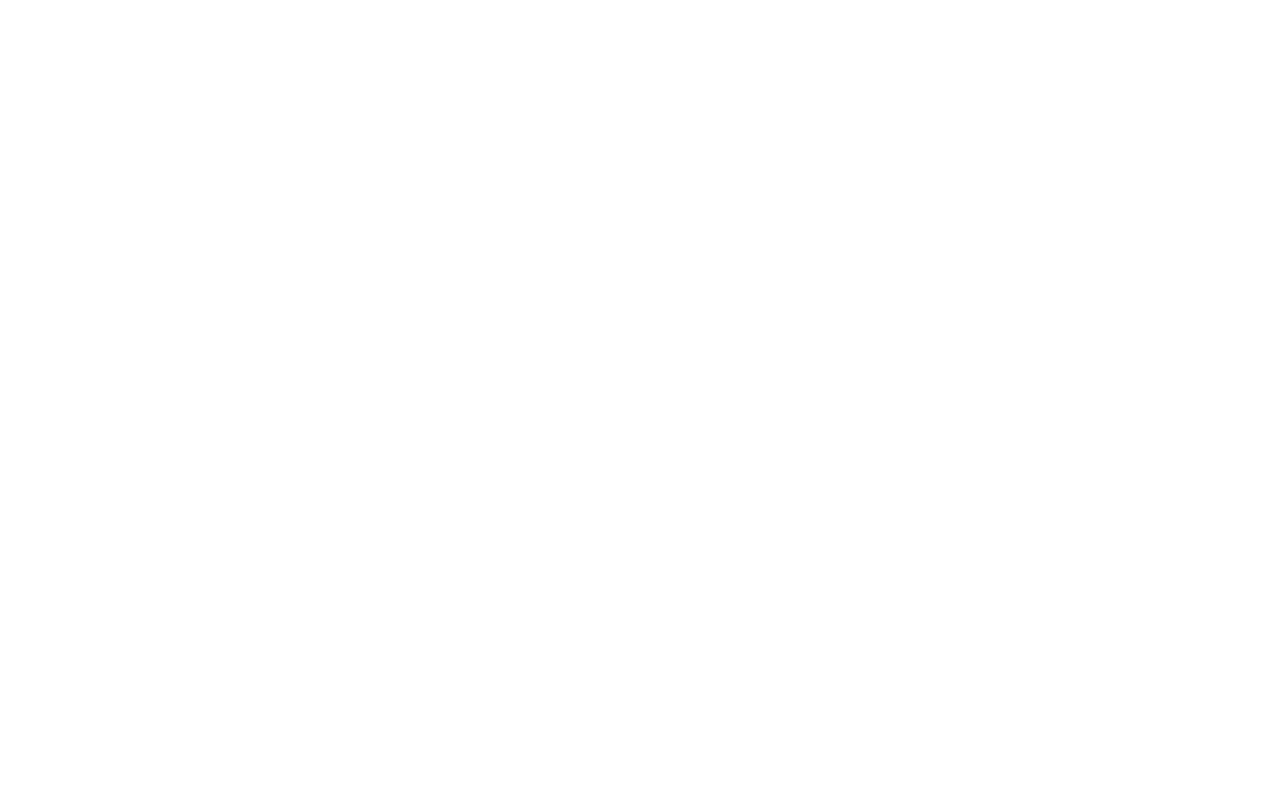
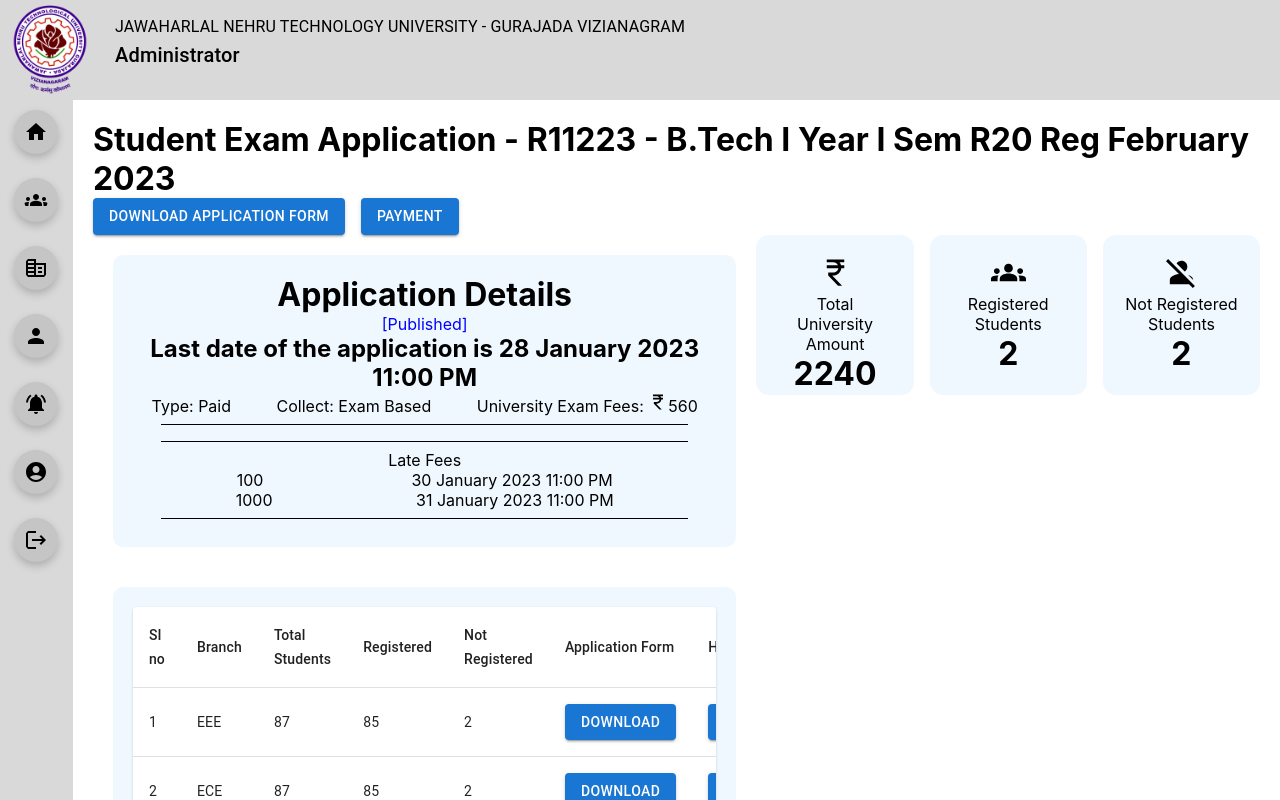
Before and after one commit to JNTUGV-Examination-Cell/ExaminationCell-frontend, a React (Create React App) app: page /layout/studentexamapplication in a window 1280 px wide. Before the commit this address had no page. Shown: the top 800 px of the page. Built offline with nearby package versions, Linux system fonts and the light colour scheme.

Commit message:
Student Exam application Data according to college application status updated

```diff
--- a/src/Application.js
+++ b/src/Application.js
@@ -19,10 +19,6 @@
     <div>
       <Routes>
         <Route
-        path="/admin/Examinations/StudentApplication/StudentApplicatonForm"
-        element={<StudentApplicationForm />}
-        />
-        <Route
           path="/admin/batches/managebatches/uploadstudents"
           element={<UploadStudentDetails />}
         />
@@ -32,6 +28,7 @@
         />
         <Route path="/admin/batches" element={<Batchesmain />} />
         <Route path="/layout" element={<Layout />}>
+          <Route path="studentexamapplication" element={<StudentApplicationForm />} />
           <Route path="colleges" element={<CollegePage />} />
           <Route path="profilepage" element={<ProfilePage />} />
           <Route path="homepage" element={<HomePage />} />
--- a/src/components/Layout/LayoutSubPages/Examinations/ExaminationSubPages/StudentApplication/StudentApplicationForm.js
+++ b/src/components/Layout/LayoutSubPages/Examinations/ExaminationSubPages/StudentApplication/StudentApplicationForm.js
@@ -1,4 +1,4 @@
-import React, { useState } from "react";
+import React, { useState,useEffect } from "react";
 import './StudentApplicationForm.css'
 import Stack from '@mui/material/Stack';
 import Button from '@mui/material/Button';
@@ -41,6 +41,13 @@
     const [searchTerm, setSearchTerm] = useState("");
     const [filteredData, setFilteredData] = useState(Studentslist);
     const [filterStatus, setFilterStatus] = useState("All");
+    const [totalAmount, setTotalAmount] = useState(0);
+
+  useEffect(() => {
+    const amountPerStudent = 560;
+    const totalAmount = amountPerStudent * filteredData.length;
+    setTotalAmount(totalAmount);
+  }, [filteredData]);
 
     const handleSearchChange = (event) => {
       const newSearchTerm = event.target.value;
@@ -98,6 +105,7 @@
       const notRegisteredStudentsCount = Studentslist.filter(
         (student) => student.registration === "Not Registered"
       ).length;
+
 
 
   return (
@@ -162,11 +170,11 @@
       </div>
       <div className="IconsHead">
         <Stack spacing={2} direction="row">
-          <div className="Uni_Amount">
-            <CurrencyRupeeIcon fontSize="large" />
-            <p>Total University Amount</p>
-            <h1>3,86,960</h1>
-          </div>
+        <div className="Uni_Amount">
+        <CurrencyRupeeIcon fontSize="large" />
+        <p>Total University Amount</p>
+        <h1>{totalAmount}</h1>
+      </div>
           <div className="registered_students">
             <GroupsIcon fontSize="large" />
             <p>Registered Students</p>
```
